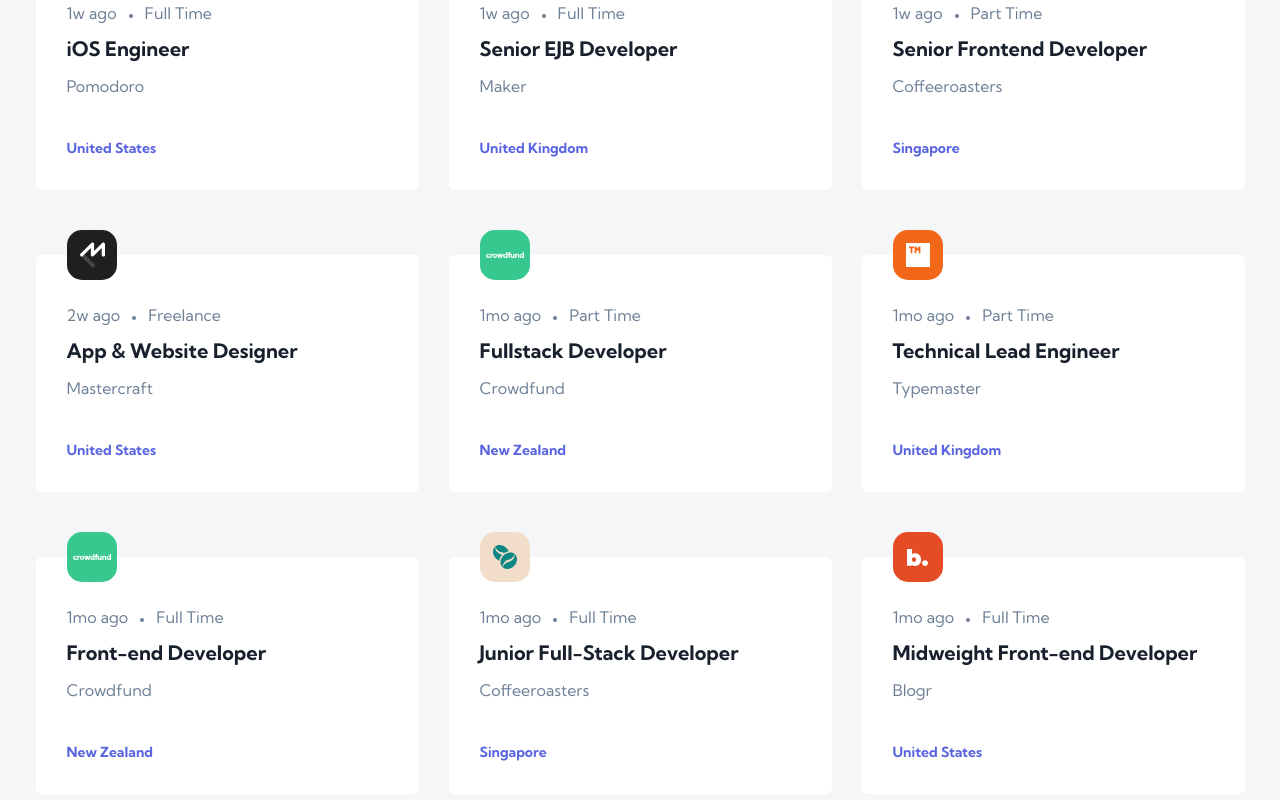
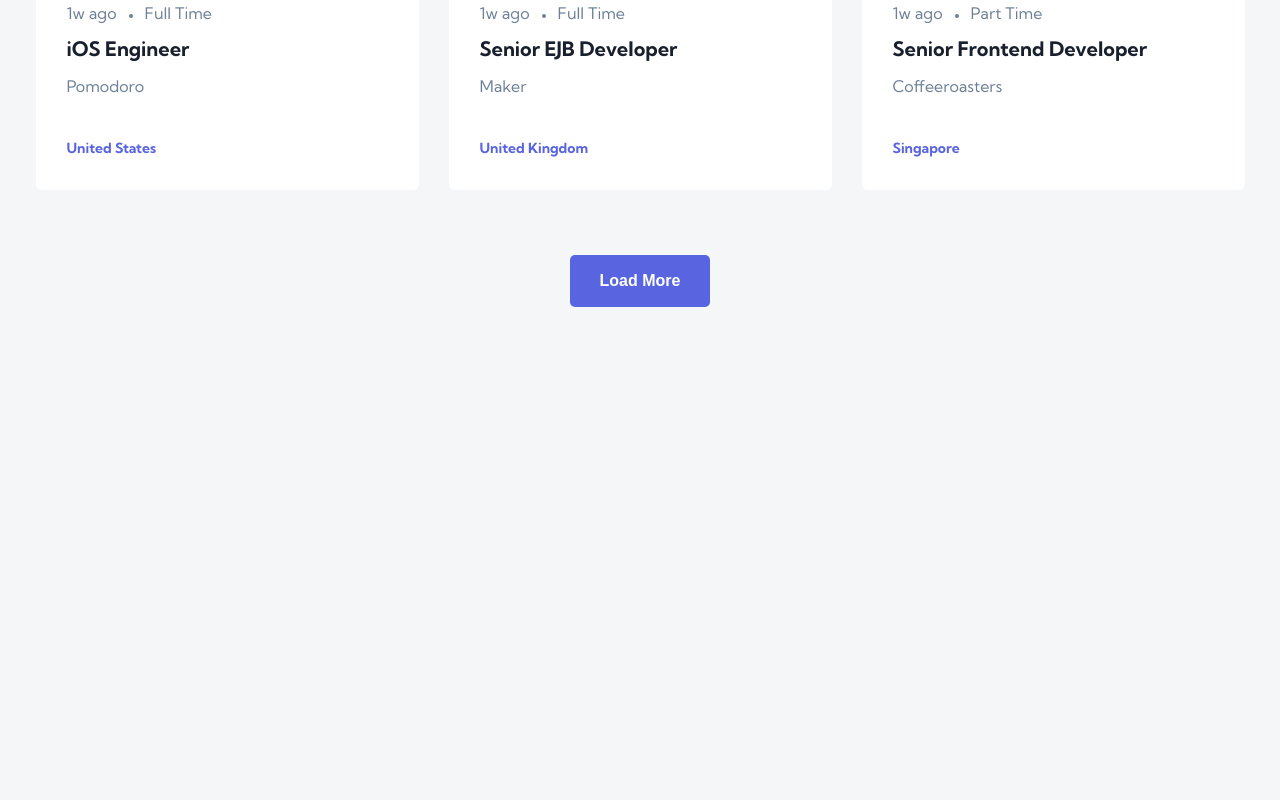
Before and after one commit to iuryyxd/devjobs-app, a React (Vite) app: page / in a window 1280 px wide. Shown: the part 934-1734 px from the top of the page. After the commit the page ends 1291 px from the top, so only its background shows below. Built offline with nearby package versions, Linux system fonts and the light colour scheme.

Commit message:
feat: 404 page created

```diff
--- a/src/App.tsx
+++ b/src/App.tsx
@@ -1,4 +1,4 @@
-import { useState } from "react";
+import { useEffect, useState } from "react";
 import { FilterContext } from "./contexts/FilterContext";
 import { ThemeContext } from "./contexts/ThemeContext";
 
@@ -18,6 +18,10 @@
     fullTime: false,
   });
 
+  useEffect(() => {
+    document.body.style.background = theme === "dark" ? "#121721" : "#f4f6f8";
+  }, [theme]);
+
   return (
     <ThemeContext.Provider value={{ theme, setTheme }}>
       <FilterContext.Provider value={{ filter, setFilter }}>
--- a/src/components/EmptyPage/EmptyPage.module.scss
+++ b/src/components/EmptyPage/EmptyPage.module.scss
@@ -4,7 +4,7 @@
   align-items: center;
   justify-content: center;
   width: 100%;
-  height: 100vh;
+  padding: 5rem 0;
   gap: 20px;
 
   opacity: 0.2;
--- a/src/components/EmptyPage/index.tsx
+++ b/src/components/EmptyPage/index.tsx
@@ -4,14 +4,18 @@
 import { FaRegFrownOpen } from "react-icons/fa";
 import styles from "./EmptyPage.module.scss";
 
-export function EmptyPage() {
+interface EmptyPageProps {
+  jobDetails?: boolean;
+}
+
+export function EmptyPage({ jobDetails }: EmptyPageProps) {
   const { theme } = useContext(ThemeContext);
 
   return (
     <div className={styles.emptyPage}>
       <FaRegFrownOpen color={theme === "dark" ? "#fff" : "#000"} />
       <h1 style={{ color: theme === "dark" ? "#fff" : "#000" }}>
-        Page not found!
+        {jobDetails ? "Job not found!" : "Page not found!"}
       </h1>
     </div>
   );
--- a/src/index.scss
+++ b/src/index.scss
@@ -56,7 +56,6 @@
 .app {
   width: 100%;
   height: 100%;
-  background: var(--background-color);
 }
 
 body {
--- a/src/screens/Home/index.tsx
+++ b/src/screens/Home/index.tsx
@@ -5,8 +5,11 @@
 
 import { Jobcard } from "../../components/Jobcard";
 import { FilterContext } from "../../contexts/FilterContext";
+import { EmptyPage } from "../../components/EmptyPage";
 
 export function Home() {
+  const [limitLength, setLimitLength] = useState<number>(9);
+
   const { filter } = useContext(FilterContext);
 
   const jobsFilter = jobsList.filter((job) => {
@@ -31,11 +34,13 @@
   return (
     <main
       className={styles.jobslist}
-      style={{ height: jobsFilter.length === 15 ? "100%" : "100vh" }}
+      // style={{ height: jobsFilter.length === 15 ? "100%" : "100vh" }}
     >
       <div className={styles.jobslist__container}>
-        {jobsFilter.map((job, index) => (
+        {jobsFilter.length > 0 ? (
+          jobsFilter.map((job, index) => (
             <>
+              {index < limitLength && (
                 <Jobcard
                   key={crypto.randomUUID()}
                   company={job.company}
@@ -47,8 +52,16 @@
                   postedAt={job.postedAt}
                   id={job.id}
                 />
+              )}
             </>
-        ))}
+          ))
+        ) : (
+          <EmptyPage jobDetails />
+        )}
+
+        {limitLength === 9 && jobsFilter.length === 15 && (
+          <button onClick={() => setLimitLength(12)}>Load More</button>
+        )}
       </div>
     </main>
   );
--- a/src/screens/Job/index.tsx
+++ b/src/screens/Job/index.tsx
@@ -3,6 +3,8 @@
 
 import { jobsList } from "../../utils/jobs";
 import styles from "./Job.module.scss";
+
+import { EmptyPage } from "../../components/EmptyPage";
 
 interface JobType {
   company: string;
@@ -115,7 +117,7 @@
           </footer>
         </main>
       ) : (
-        <p>nada aq</p>
+        <EmptyPage jobDetails />
       )}
     </>
   );
```
Lines whose indentation alone changed are shown as unchanged.
